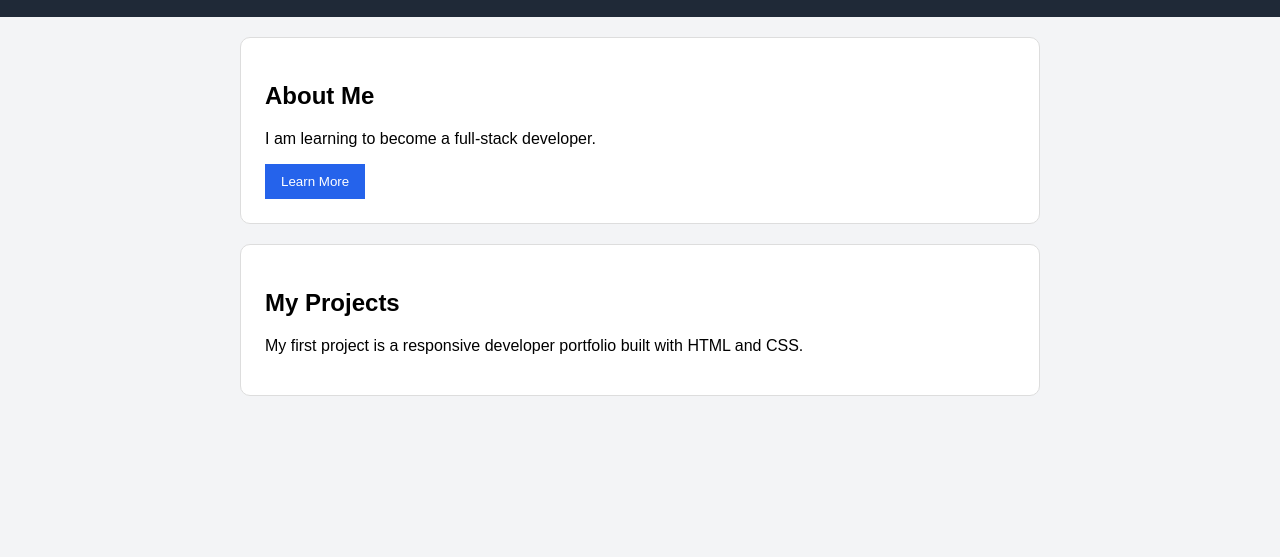
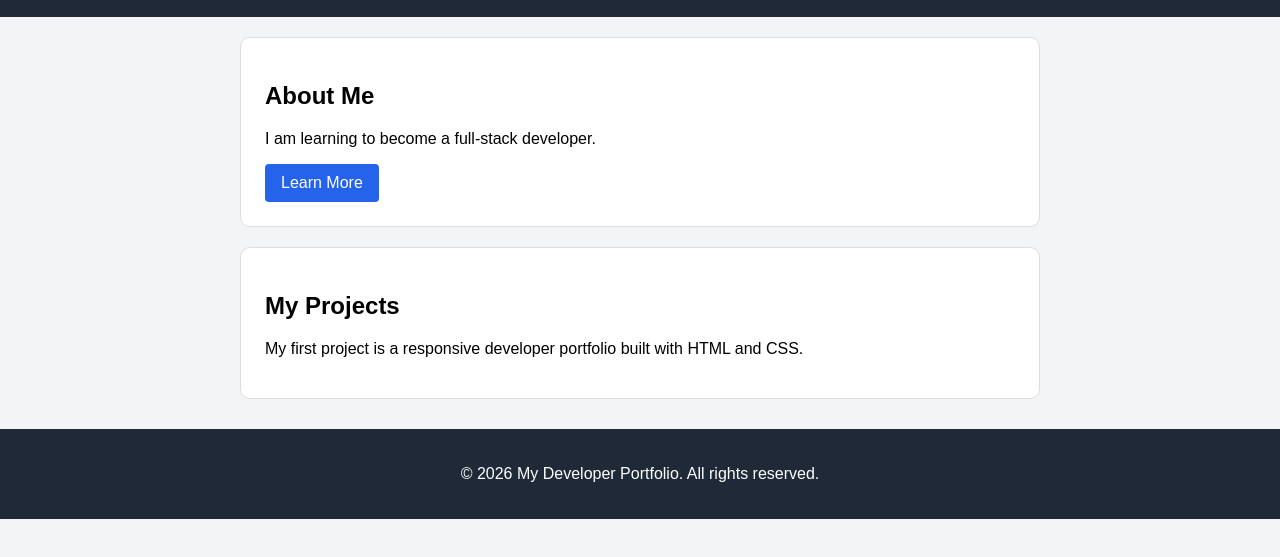
Before and after one commit to Shahidmi/fullstack-bootcamp, a plain HTML site: page day-01/index.html in a window 1280 px wide. Shown: the part 57-614 px from the top of the page. Drawn offline with Linux system fonts and the light colour scheme.

Commit message:
Improve profolio accessibility and add footer

```diff
--- a/day-01/index.html
+++ b/day-01/index.html
@@ -20,7 +20,7 @@
         <section id="about" class="card">
             <h2>About Me</h2>
             <p>I am learning to become a full-stack developer.</p>
-            <button id="learnButton">Learn More</button>
+            <a class="button-link" href="#projects">Learn More</a>
         </section>
 
         <section id="projects" class="card">
@@ -28,5 +28,8 @@
             <p>My first project is a responsive developer portfolio built with HTML and CSS.</p>
         </section>
     </main>
+    <footer>
+        <p>&copy; 2026 My Developer Portfolio. All rights reserved.</p>
+    </footer>
 </body>
 </html>
--- a/day-01/style.css
+++ b/day-01/style.css
@@ -41,12 +41,30 @@ body {
     border-radius: 10px;
 }
 
-#learnButton {
+.button-link{
+    display: inline-block;
     background-color: #2563eb;
     color: white;
+    text-decoration: none;
     padding: 10px 16px;
-    border: none;
-    cursor: pointer;
+    border-radius: 4px;
+}
+
+.button-link:hover{
+    background-color: #1d4ed8;
+}
+
+.button-link:focus-visible{
+    outline: 3px solid #111827;
+    outline-offset: 3px;
+}
+
+footer{
+    background-color: #1f2937;
+    text-align: center;
+    color: white;
+    padding: 20px;
+    margin-top: 30px;
 }
 
 
```
